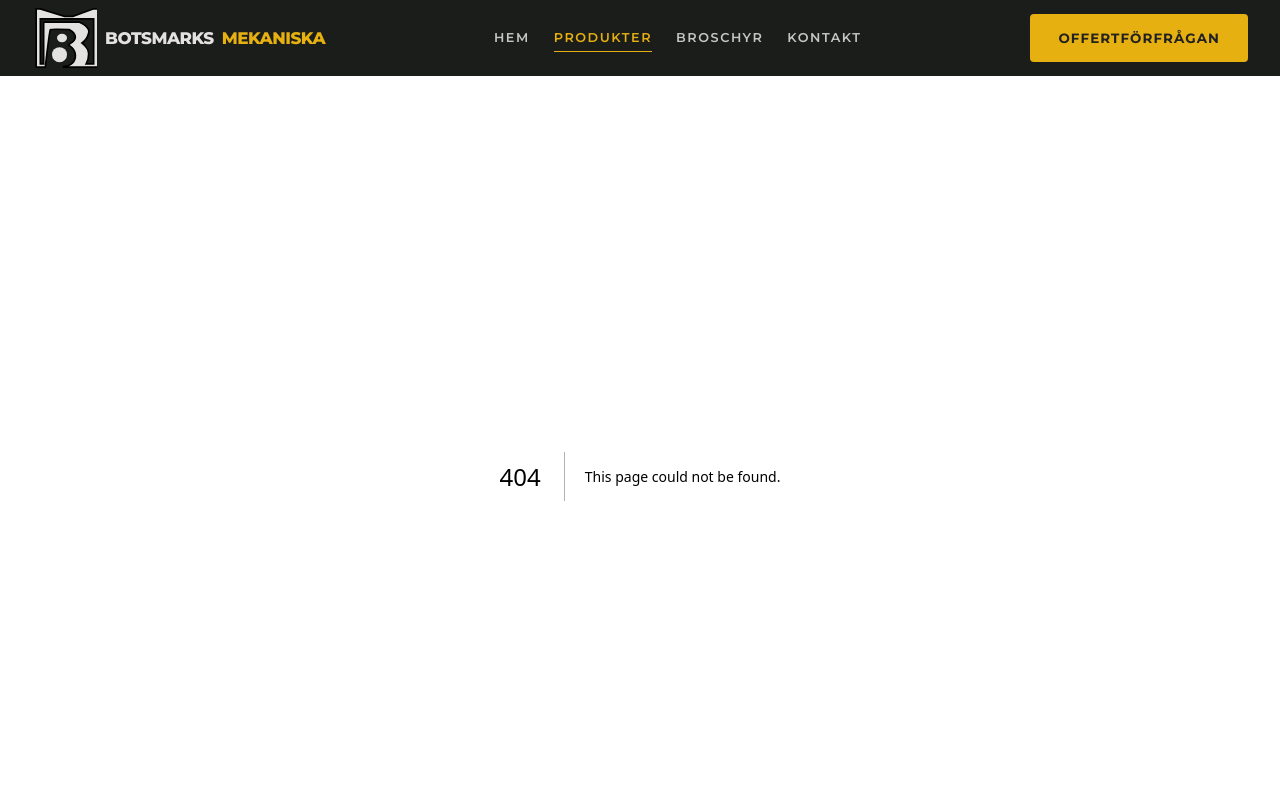
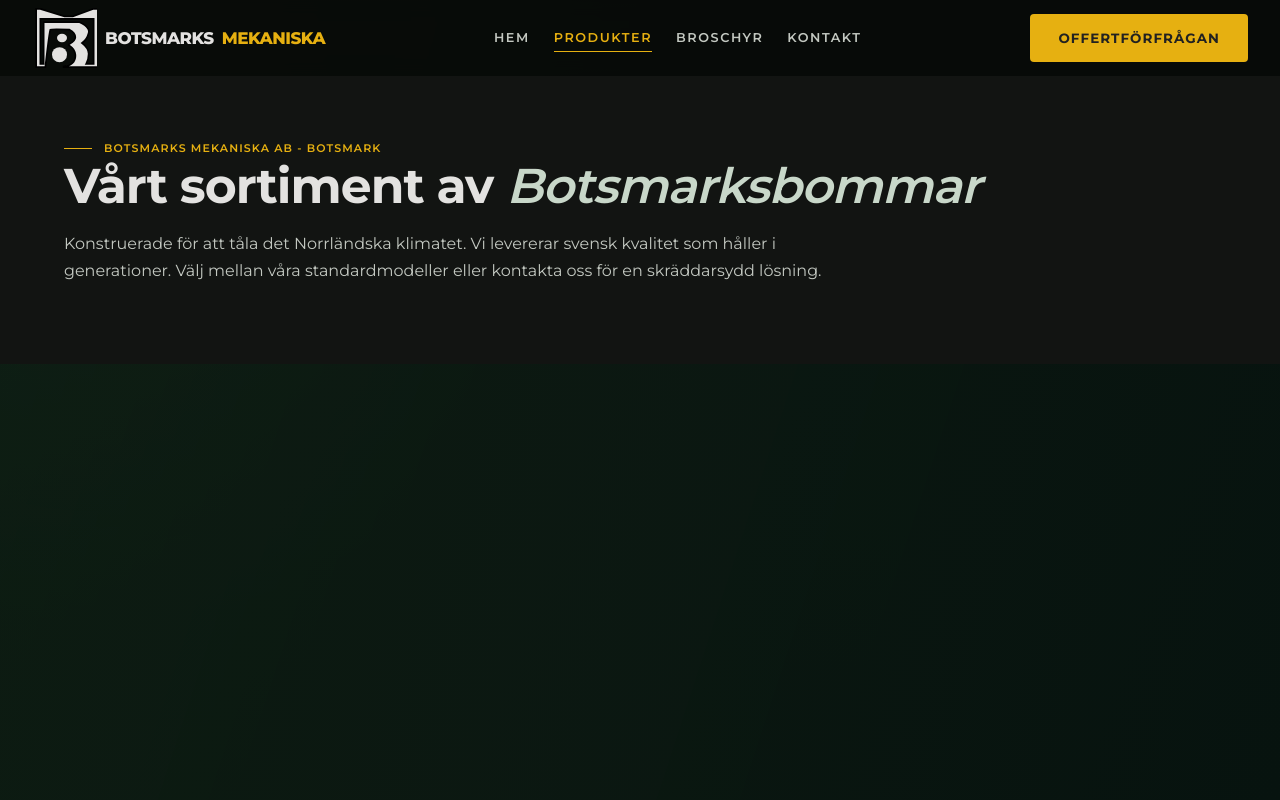
Before and after one commit to Merv1l-Fall/botsmarks-web, a Next.js app: page /produkter in a window 1280 px wide. Before the commit this address had no page. Shown: the top 800 px of the page. Built offline with nearby package versions, Linux system fonts and the light colour scheme.

Commit message:
started work on products page

```diff
--- a/src/app/globals.css
+++ b/src/app/globals.css
@@ -30,7 +30,7 @@ html {
   }
 
   body {
-    min-height: 100%;
+    min-height: 100vh;
     display: flex;
     flex-direction: column;
     color: var(--foreground);
@@ -38,6 +38,9 @@ html {
       linear-gradient(108deg, rgba(12, 30, 18, 0.85) 0%, rgba(11, 24, 17, 0.96) 46%, #07130f 100%),
       radial-gradient(circle at 8% 18%, rgba(180, 205, 184, 0.12), transparent 36%),
       linear-gradient(180deg, #0f1a14 0%, var(--background) 100%);
+	background-repeat: no-repeat;
+    background-size: cover;
+    background-attachment: fixed;
     font-family: var(--font-montserrat), sans-serif;
     -webkit-font-smoothing: antialiased;
     -moz-osx-font-smoothing: grayscale;
--- a/src/app/page.tsx
+++ b/src/app/page.tsx
@@ -5,7 +5,7 @@ import ProductShowcase from "@/components/sections/home/ProductShowcase";
 export default function Home() {
   return (
     <main className="relative min-h-screen overflow-hidden">
-      <div className="pointer-events-none absolute inset-0 bg-[radial-gradient(circle_at_70%_24%,rgba(180,205,184,0.08),transparent_35%)]" />
+      <div className="pointer-events-none absolute inset-0 bg-[radial-gradient(circle_at_65%_24%,rgba(180,205,184,0.08),transparent_40%)]" />
 
       <Hero />
 	  <InfoCards />
--- /dev/null
+++ b/src/app/produkter/page.tsx
@@ -0,0 +1,14 @@
+"use client"
+import ProductsHero from "@/components/sections/ProductsHero"
+
+const ProductsPage = () => {
+	return (
+		<main className="relative min-h-screen overflow-hidden">
+			<div className="pointer-events-none absolute inset-0 bg-[radial-gradient(circle_at_80%_304%,rgba(180,205,184,0.08),transparent_40%)]" />
+			<ProductsHero />
+
+		</main>
+	)
+}
+
+export default ProductsPage
--- /dev/null
+++ b/src/components/sections/ProductsHero.tsx
@@ -0,0 +1,21 @@
+
+
+const ProductsHero = () => {
+	return (
+		<section className="relative flex flex-col py-16 px-8 md:p-16 bg-(--background)">
+			<div className=" reveal-up">
+				<div className="flex items-center gap-3 text-[0.69rem] font-semibold uppercase tracking-widest text-(--accent-yellow)">
+					<span className="h-px w-7 bg-(--accent-yellow)" />
+					BOTSMARKS MEKANISKA AB - BOTSMARK
+				</div>
+				<h1 className="text-balance text-[2rem] font-bold leading-[1.2] tracking-[-0.02em] text-(--foreground) sm:text-[2.35rem] lg:text-[3.05rem]">Vårt sortiment av <em className="font-semibold italic text-[#c8d7c9]">Botsmarksbommar</em></h1>
+
+				<p className="max-w-3xl text-[1rem] leading-[1.65] text-(--foreground-muted) py-4">
+					Konstruerade för att tåla det Norrländska klimatet. Vi levererar svensk kvalitet som håller i generationer. Välj mellan våra standardmodeller eller kontakta oss för en skräddarsydd lösning.
+				</p>
+			</div>
+		</section>
+	)
+}
+
+export default ProductsHero
```
